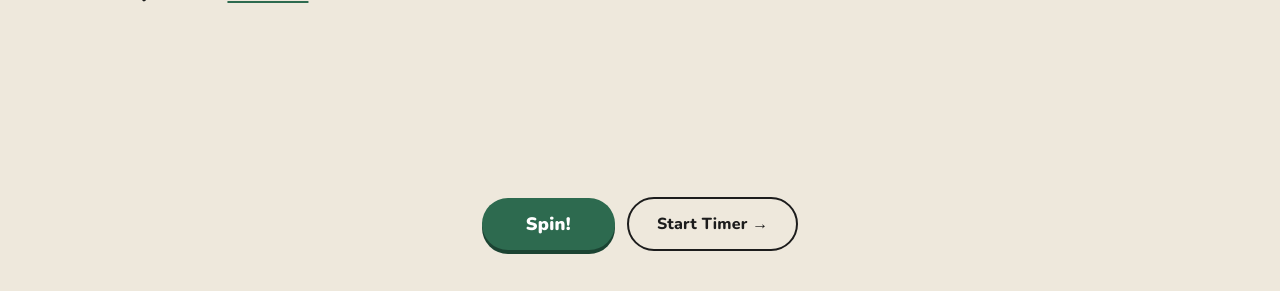
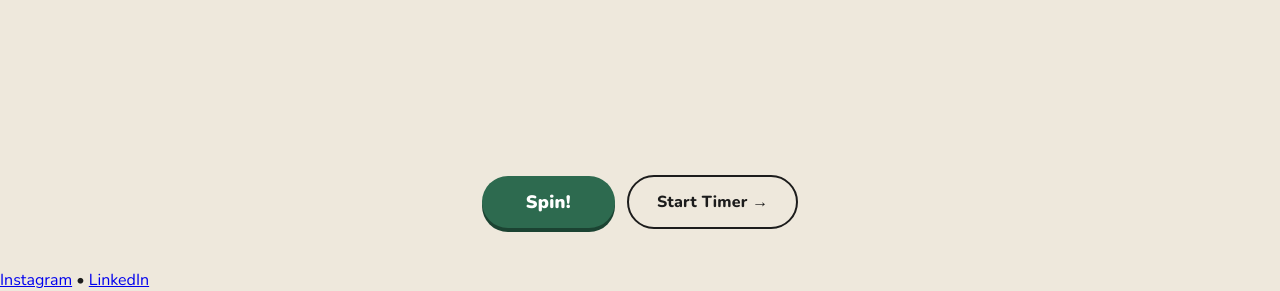
Before and after one commit to rashisureka/aptitudequestions, a plain HTML site: page index.html in a window 1280 px wide. Shown: the part 509-800 px from the top of the page. Drawn offline with nearby package versions, Linux system fonts and the light colour scheme.

Commit message:
Add footer with social media links

```diff
--- a/index.html
+++ b/index.html
@@ -92,5 +92,10 @@
 
   <script src="questions.js"></script>
   <script src="script.js"></script>
+  <footer class="footer">
+  <a href="https://instagram.com/theleetcodegirl" target="_blank">Instagram</a>
+  <span>•</span>
+  <a href="https://linkedin.com/in/rashi-sureka-6b1b64286" target="_blank">LinkedIn</a>
+</footer>
 </body>
 </html>
```
